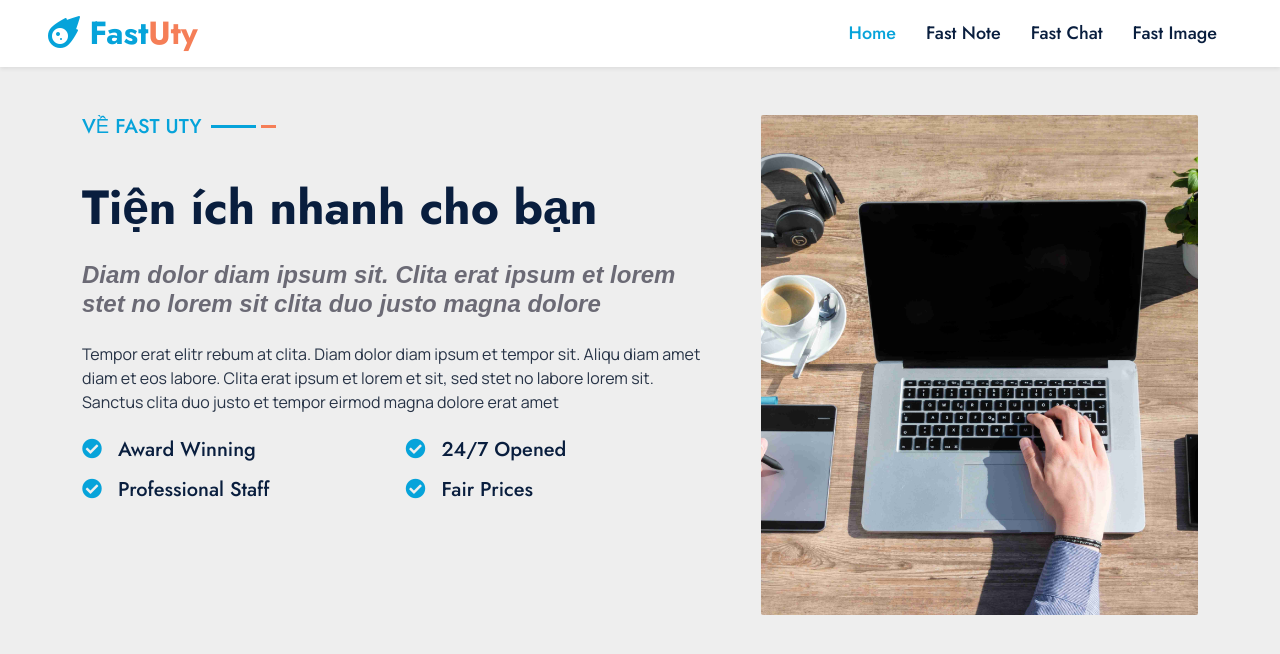
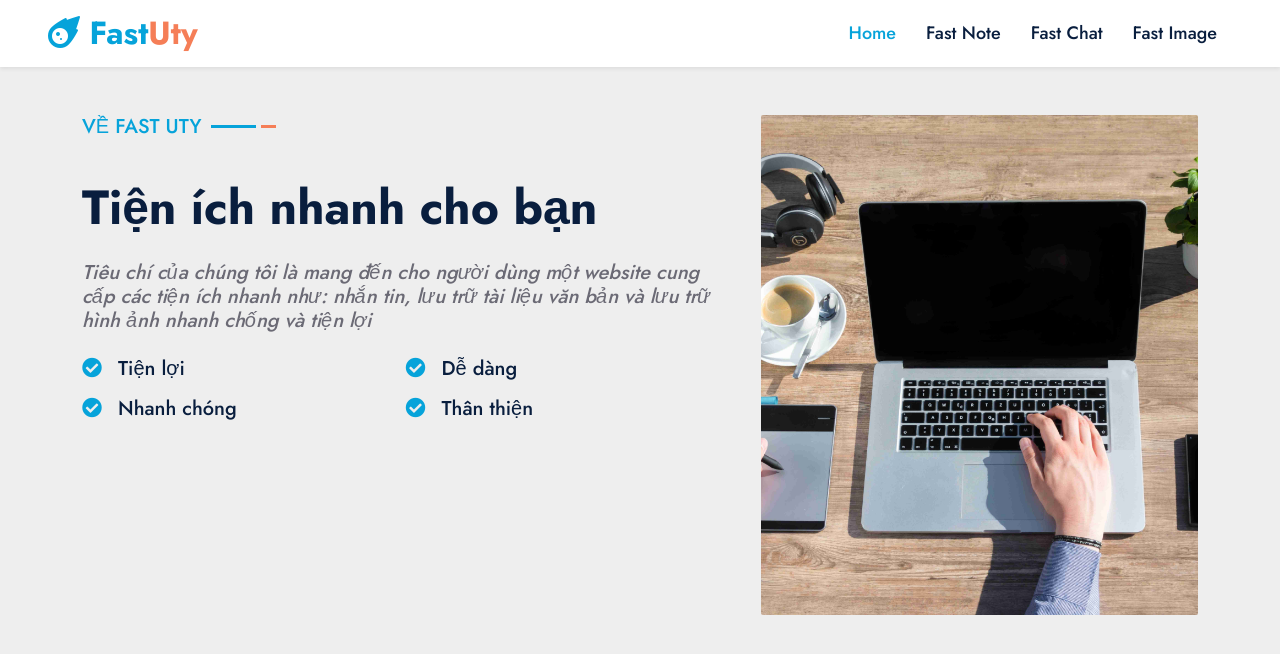
Before and after one commit to nhuttruong201/fastuty-react-js, a React (Create React App) app: page / in a window 1280 px wide. Shown: the top 654 px of the page. Built offline with nearby package versions, Linux system fonts and the light colour scheme; no server answers.

Commit message:
update home page

```diff
--- a/src/components/Views/Home.js
+++ b/src/components/Views/Home.js
@@ -17,22 +17,15 @@ class Home extends React.Component {
                                 <h5 className="position-relative d-inline-block text-primary text-uppercase">
                                     Về Fast Uty
                                 </h5>
-                                <h1 className="display-5 mb-0">
+                                <h1 className="display-5 mb-0 ">
                                     Tiện ích nhanh cho bạn
                                 </h1>
                             </div>
-                            <h4 className="text-body fst-italic mb-4">
-                                Diam dolor diam ipsum sit. Clita erat ipsum et
-                                lorem stet no lorem sit clita duo justo magna
-                                dolore
-                            </h4>
-                            <p className="mb-4">
-                                Tempor erat elitr rebum at clita. Diam dolor
-                                diam ipsum et tempor sit. Aliqu diam amet diam
-                                et eos labore. Clita erat ipsum et lorem et sit,
-                                sed stet no labore lorem sit. Sanctus clita duo
-                                justo et tempor eirmod magna dolore erat amet
-                            </p>
+                            <h5 className="text-body fst-italic mb-4">
+                                Tiêu chí của chúng tôi là mang đến cho người dùng một website cung cấp
+                                các tiện ích nhanh như: nhắn tin, lưu trữ tài liệu văn bản và lưu trữ hình ảnh nhanh chống và tiện lợi
+                            </h5>
+
                             <div className="row g-3">
                                 <div
                                     className="col-sm-6 wow zoomIn"
@@ -40,11 +33,11 @@ class Home extends React.Component {
                                 >
                                     <h5 className="mb-3">
                                         <i className="fa fa-check-circle text-primary me-3" />
-                                        Award Winning
+                                        Tiện lợi
                                     </h5>
                                     <h5 className="mb-3">
                                         <i className="fa fa-check-circle text-primary me-3" />
-                                        Professional Staff
+                                        Nhanh chóng
                                     </h5>
                                 </div>
                                 <div
@@ -53,11 +46,11 @@ class Home extends React.Component {
                                 >
                                     <h5 className="mb-3">
                                         <i className="fa fa-check-circle text-primary me-3" />
-                                        24/7 Opened
+                                        Dễ dàng
                                     </h5>
                                     <h5 className="mb-3">
                                         <i className="fa fa-check-circle text-primary me-3" />
-                                        Fair Prices
+                                        Thân thiện
                                     </h5>
                                 </div>
                             </div>
```
